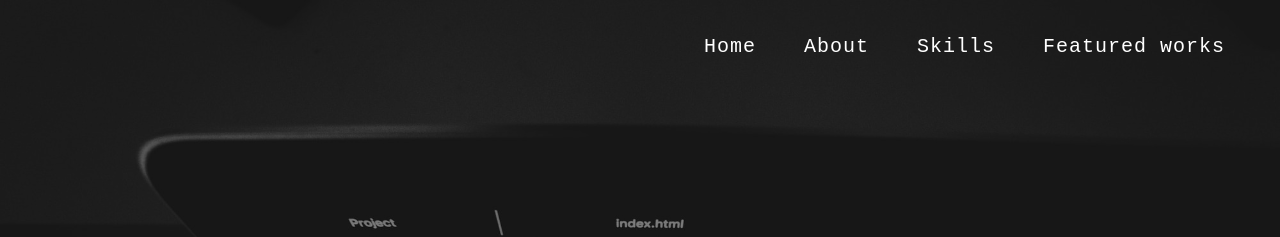
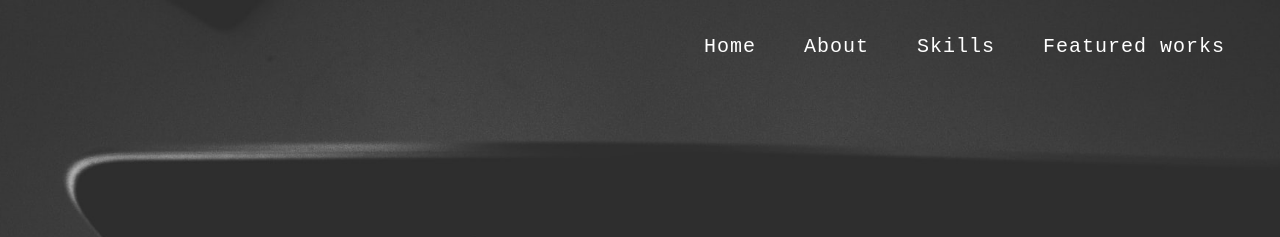
Before and after one commit to Ronald-Bn/Ronald-Bn.github.io, a plain HTML site: page index.html in a window 1280 px wide. Shown: the top 237 px of the page. Drawn offline with nearby package versions, Linux system fonts and the light colour scheme.

Commit message:
CHANGE CSS

```diff
--- a/script.css
+++ b/script.css
@@ -12,9 +12,12 @@
 }
 
 body {
-  background: linear-gradient(rgba(0, 0, 0, 0.5) 100%, rgba(0, 0, 0, 0.5) 100%),
-    url(background-sample.jfif);
+  background: url(background-sample.jfif);
   background-size: cover;
+  background-position: center;
+  background-repeat: no-repeat;
+  min-height: 100vh;
+  min-width: 100vw;
 }
 
 .main-area h1,
```
